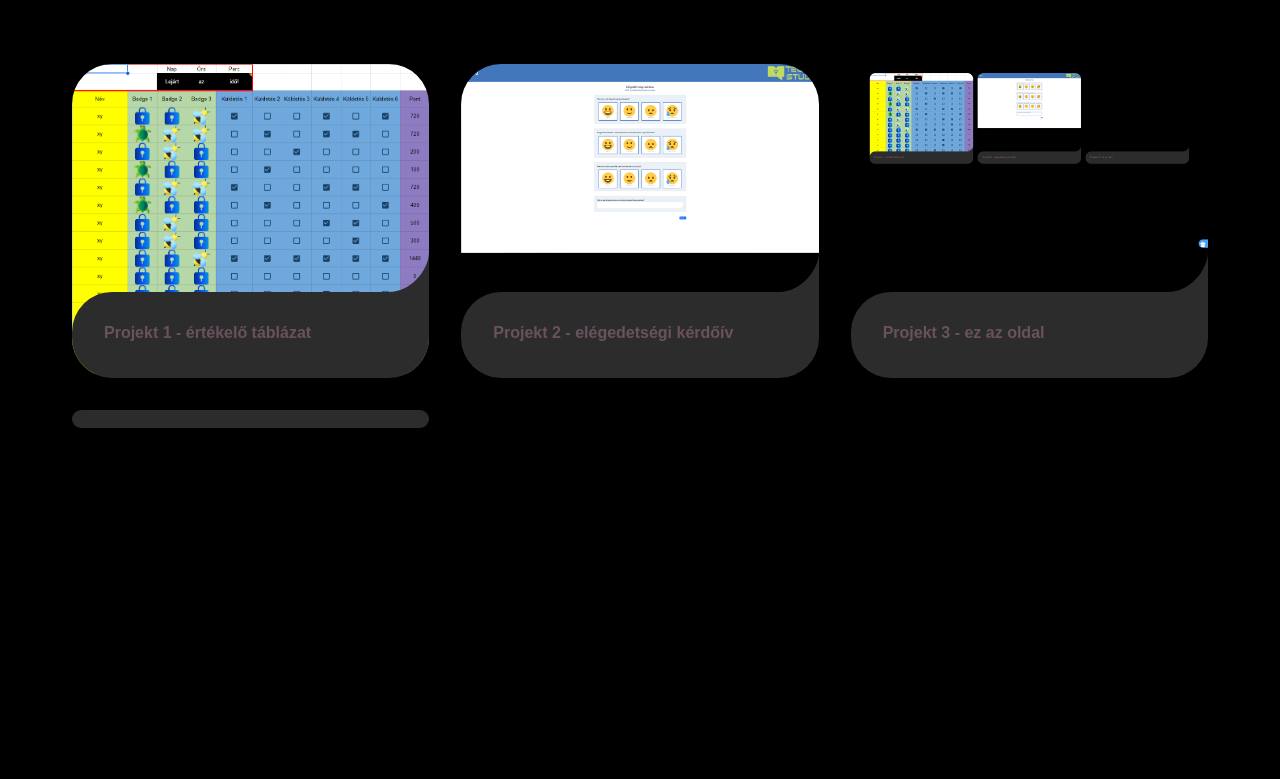
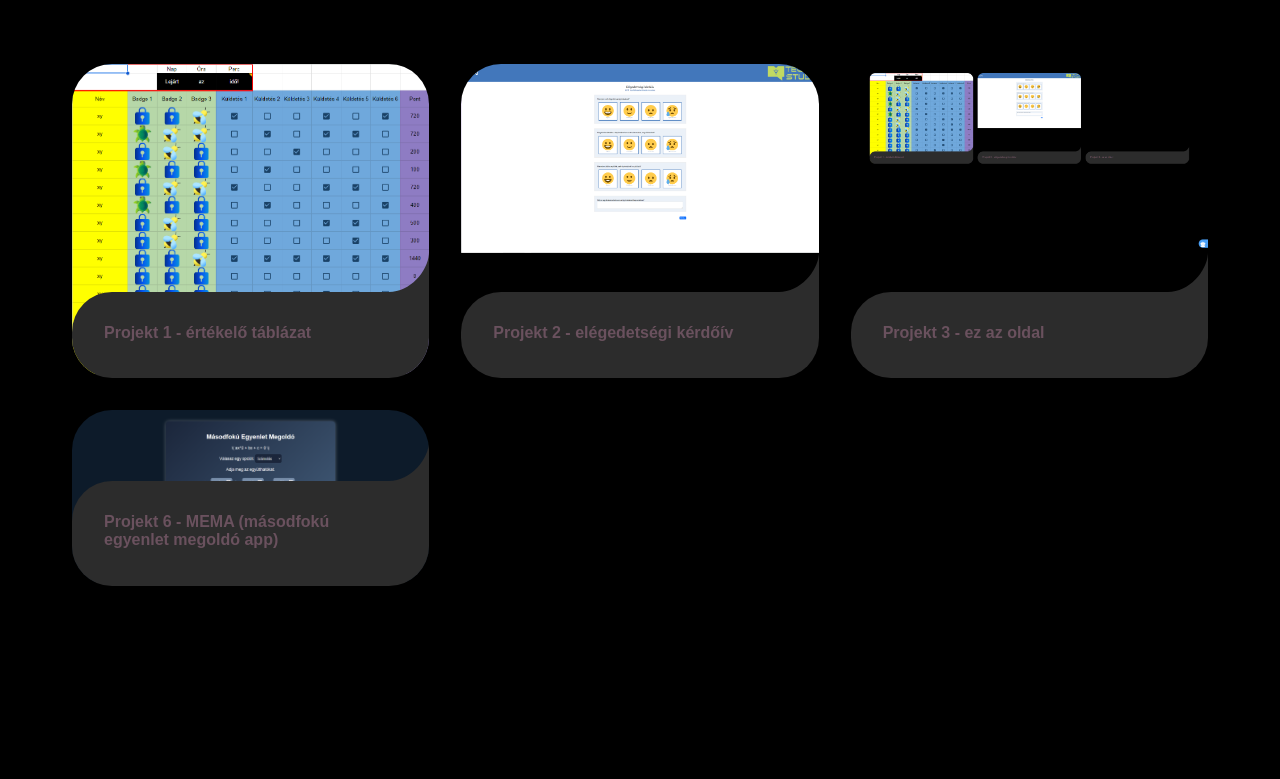
Before and after one commit to YTTamas210/projekt-3, a plain HTML site: page index.html in a window 1280 px wide. Drawn offline with Linux system fonts and the light colour scheme; a script that the page names is missing.

Commit message:
Update index.html

```diff
--- a/index.html
+++ b/index.html
@@ -63,7 +63,7 @@
       </li>
       <li>
         <a href="" class="card">
-          <img src="egyenlet.jpg.png" class="card__image" alt="" />
+          <img src="egyenlet.png" class="card__image" alt="" />
           <div class="card__overlay">
             <div class="card__header">
               <svg class="card__arc" xmlns="http://www.w3.org/2000/svg"><path /></svg>
```
